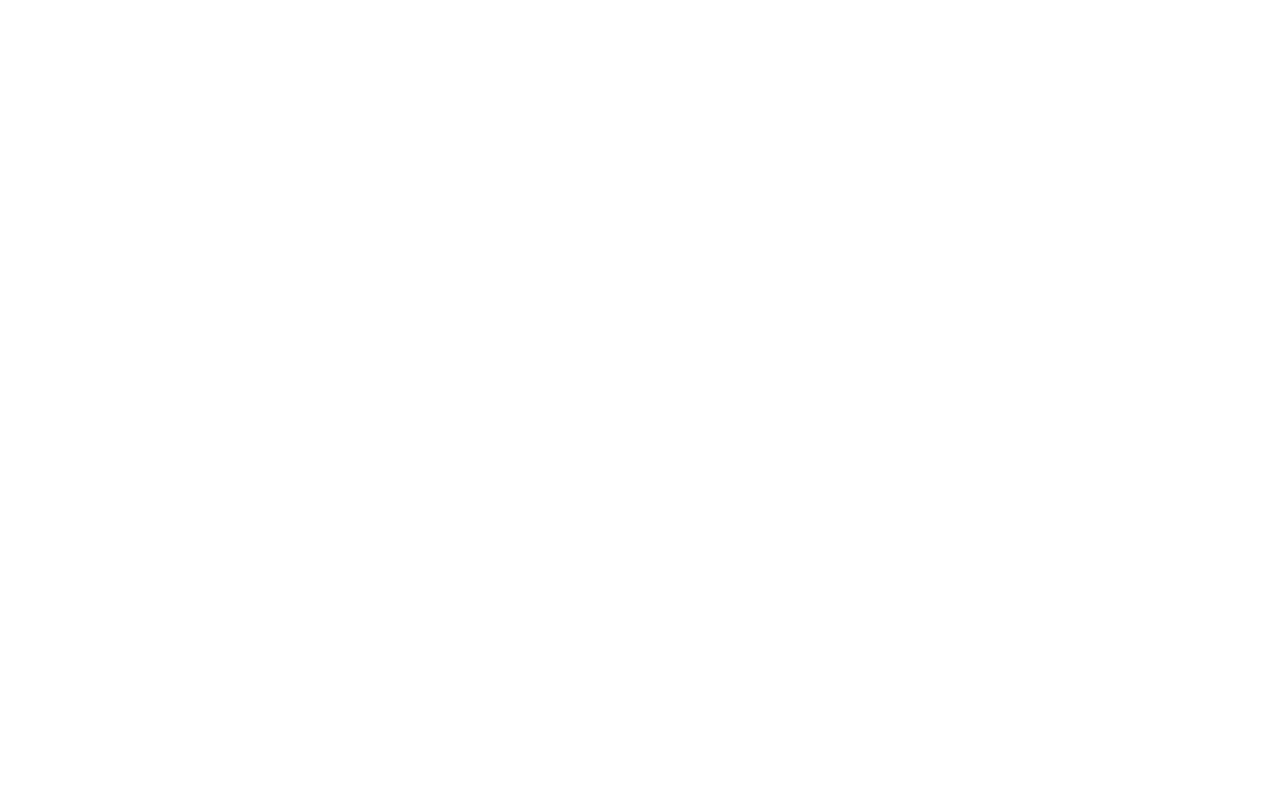
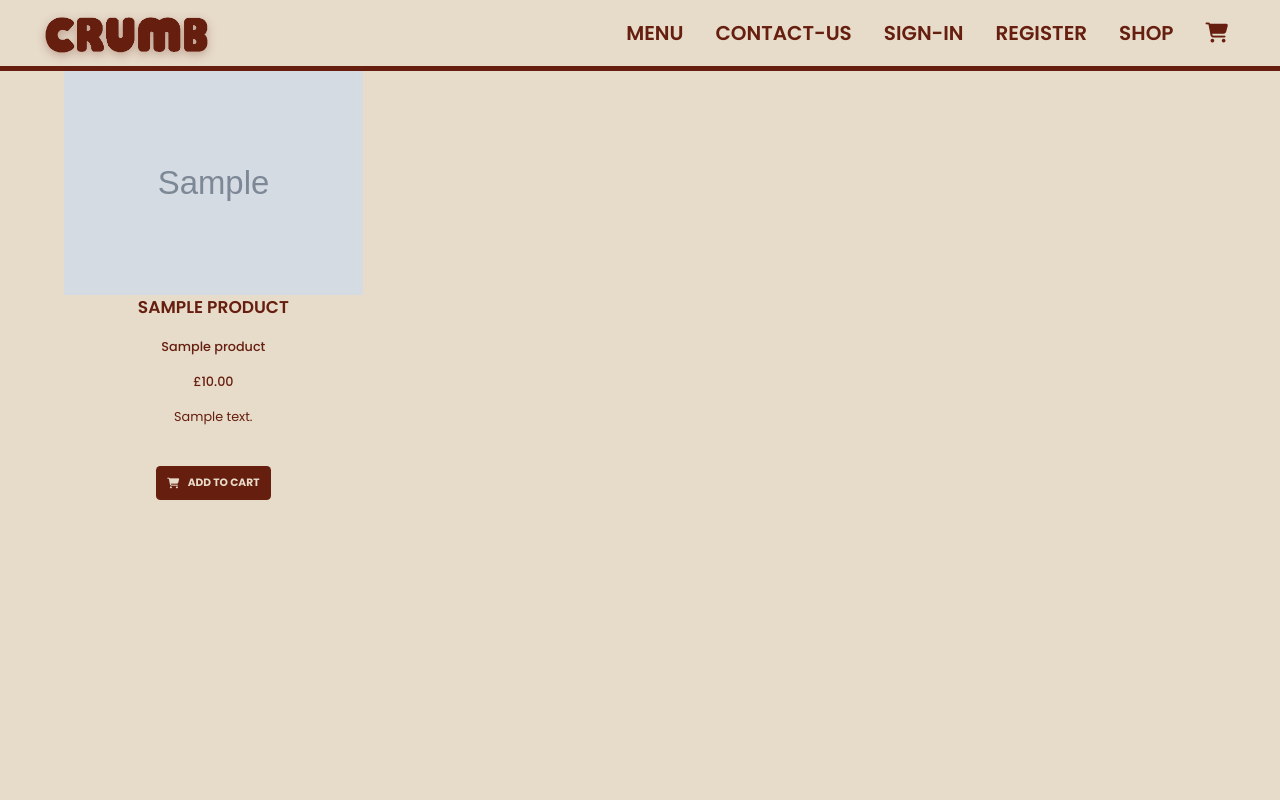
Before and after one commit to Berilkdd/crumb, a Django app: page /products/ in a window 1280 px wide. Before the commit the page is empty. Run offline with Django 3.2, Linux system fonts and the light colour scheme; tables that the repository leaves empty hold one stand-in row (values such as "Sample post"); grey boxes marked "Sample" are stand-in pictures; some libraries are stand-ins or nearby versions; some web fonts are replaced.

Commit message:
Add products page content with styling

```diff
--- a/crumb/settings.py
+++ b/crumb/settings.py
@@ -137,3 +137,7 @@
 # https://docs.djangoproject.com/en/3.2/ref/settings/#default-auto-field
 
 DEFAULT_AUTO_FIELD = 'django.db.models.BigAutoField'
+
+
+MEDIA_URL = "/media/"
+MEDIA_ROOT = BASE_DIR / "media"
--- a/crumb/urls.py
+++ b/crumb/urls.py
@@ -15,9 +15,14 @@
 """
 from django.contrib import admin
 from django.urls import path, include
+from django.conf import settings
+from django.conf.urls.static import static
 
 urlpatterns = [
     path('admin/', admin.site.urls),
     path('', include('home.urls')),
-    path('products/', include('products.urls'))
+    path('products/', include('products.urls')),
 ]
+
+if settings.DEBUG:
+    urlpatterns += static(settings.MEDIA_URL, document_root=settings.MEDIA_ROOT)
--- a/products/models.py
+++ b/products/models.py
@@ -3,10 +3,10 @@
 
 class Product(models.Model):
     name = models.CharField(max_length=100)
+    subtitle = models.CharField(max_length=100)
     description = models.TextField()
     price = models.DecimalField(max_digits=5, decimal_places=2)
     image = models.ImageField(upload_to='products/')
-
     origin = models.CharField(max_length=100, blank=True)
     roast = models.CharField(max_length=50, blank=True)
     process = models.CharField(max_length=50, blank=True)
--- a/products/templates/products/products.html
+++ b/products/templates/products/products.html
@@ -0,0 +1,49 @@
+{% extends "base.html" %}
+
+{% load static %}
+
+{% block content %}
+
+<div class="page-background">
+    <div class="products-container">
+
+        {% for product in products %}
+
+            <div class="product-card">
+
+                <div class="product-image">
+                    <img src="{{ product.image.url }}" alt="{{ product.name }}">
+                </div>
+
+                <div class="product-info">
+
+                    <p class="product-title mb-3">
+                        {{ product.name|upper }}
+                    </p>
+
+                    <p class="product-subtitle mb-3">
+                        {{ product.subtitle }}
+                    </p>
+
+                    <p class="product-price mb-3">
+                        £{{ product.price }}
+                    </p>
+
+                    <p class="product-description mb-3">
+                        {{ product.description}}
+                    </p>
+
+                    <a href="#" class="primary-button mt-4">
+                        <i class="fa-solid fa-cart-shopping"></i>
+                        ADD TO CART
+                    </a>
+                </div>
+
+            </div>
+
+        {% endfor %}
+
+    </div>
+</div>
+
+{% endblock %}
--- a/static/css/style.css
+++ b/static/css/style.css
@@ -1,10 +1,14 @@
 :root {
     --primary-color: #E7DBCA;
     --secondary-color: #661E0F;
+    --button-width: 27cqw;
+    --button-height: 8cqw;
+    --button-radius: 1cqw;
 }
 
 .page-background {
     background-color: var(--primary-color);
+    min-height: calc(100vh - 71px);
 }
 
 .divider-horizontal {
@@ -255,6 +259,111 @@
     width: auto;
     max-width: 100%;
 }
+/* ==========================================================================
+   PRODUCTS PAGE
+   ========================================================================== */
+.product-info{
+    flex:55;
+    min-height:0;
+    display:flex;
+    flex-direction:column;
+    justify-content:space-evenly;
+    align-items:center;
+}
+
+.product-description{
+    width:70%;
+    margin:0 auto;
+    text-align:center;
+}
+
+.product-image {
+    width: 100%;
+    max-height: 70%;
+    display: flex;
+    justify-content: center;
+    align-items: center;
+}
+
+.product-image img {
+    max-width: 70%;
+    max-height: 100%;
+    width: auto;
+    height: auto;
+    display: block;
+}
+.product-title {
+    font-family: 'Poppins', sans-serif;
+    font-weight: 600;
+    font-size: 4cqw;
+    color: var(--secondary-color);
+    text-align: center;
+    margin: 0;
+}
+
+.product-price {
+    font-family: 'Poppins', sans-serif;
+    font-weight: 500;
+    font-weight: 500;
+    font-size: 3cqw;
+    color: var(--secondary-color);
+    text-align: center;
+    margin: 0;
+}
+
+.product-subtitle {
+    font-family: 'Poppins', sans-serif;
+    font-weight: 500;
+    font-size: 3cqw;
+    color: var(--secondary-color);
+    text-align: center;
+    margin: 0;
+}
+
+.product-description {
+    font-family: 'Poppins', sans-serif;
+    font-weight: 400;
+    font-size: 3cqw;
+    color: var(--secondary-color);
+    text-align: center;
+    width: 70%;
+    margin: 0 auto;
+}
+/* ==========================================================================
+   BUTTONS
+   ========================================================================== */
+.primary-button{
+    display:inline-flex;
+    justify-content:center;
+    align-items:center;
+    gap:2cqw;
+    width:var(--button-width);
+    height:var(--button-height);
+    background-color:var(--secondary-color);
+    color:var(--primary-color);
+    border-radius:var(--button-radius);
+    font-family:'Poppins', sans-serif;
+    font-size:2.5cqw;
+    font-weight:700;
+    text-decoration:none;
+    text-transform:uppercase;
+    transition:.2s;
+    box-sizing:border-box;
+}
+
+.primary-button i{
+    font-size:2.5cqw;;
+}
+
+.primary-button:hover{
+    background-color:#4f170c;
+    color:var(--primary-color);
+}
+
+.primary-button:active{
+    transform:scale(.97);
+}
+
 
 /* ==========================================================================
     MEDIA QUERIES
@@ -298,7 +407,19 @@
         height: auto;
         flex-grow: 1;
     }
+
+    .products-container{
+        margin-top:71px;
+        height:calc(100vh - 71px);
+        display:grid;
+        grid-template-columns:repeat(3,1fr);
     }
+
+    .product-card{
+        container-type:inline-size;
+        overflow:hidden;
+    }
+}
 
 /* Portrait Tablets */
 
```
Also changed, not shown: other parts of static/css/style.css (+41 -4 lines), media/products/dark-roast.jpg (renamed from products/dark-roast.jpg), media/products/house-blend.jpg (renamed from products/house-blend.jpg), media/products/single-origin.jpg (renamed from products/single-origin.jpg), products/house_blend.jpg (deleted), products/house_blend_Ci2Srzv.jpg (deleted), products/house_blend_Yto8sN9.jpg (deleted), products/house_blend_m5BKxIE.jpg (deleted), products/house_blend_pFwj02i.jpg (deleted), products/house_blend_xftQhcz.jpg (deleted), products/house_blend_yOagcAp.jpg (deleted), products/migrations/0002_product_subtitle.py (added).
